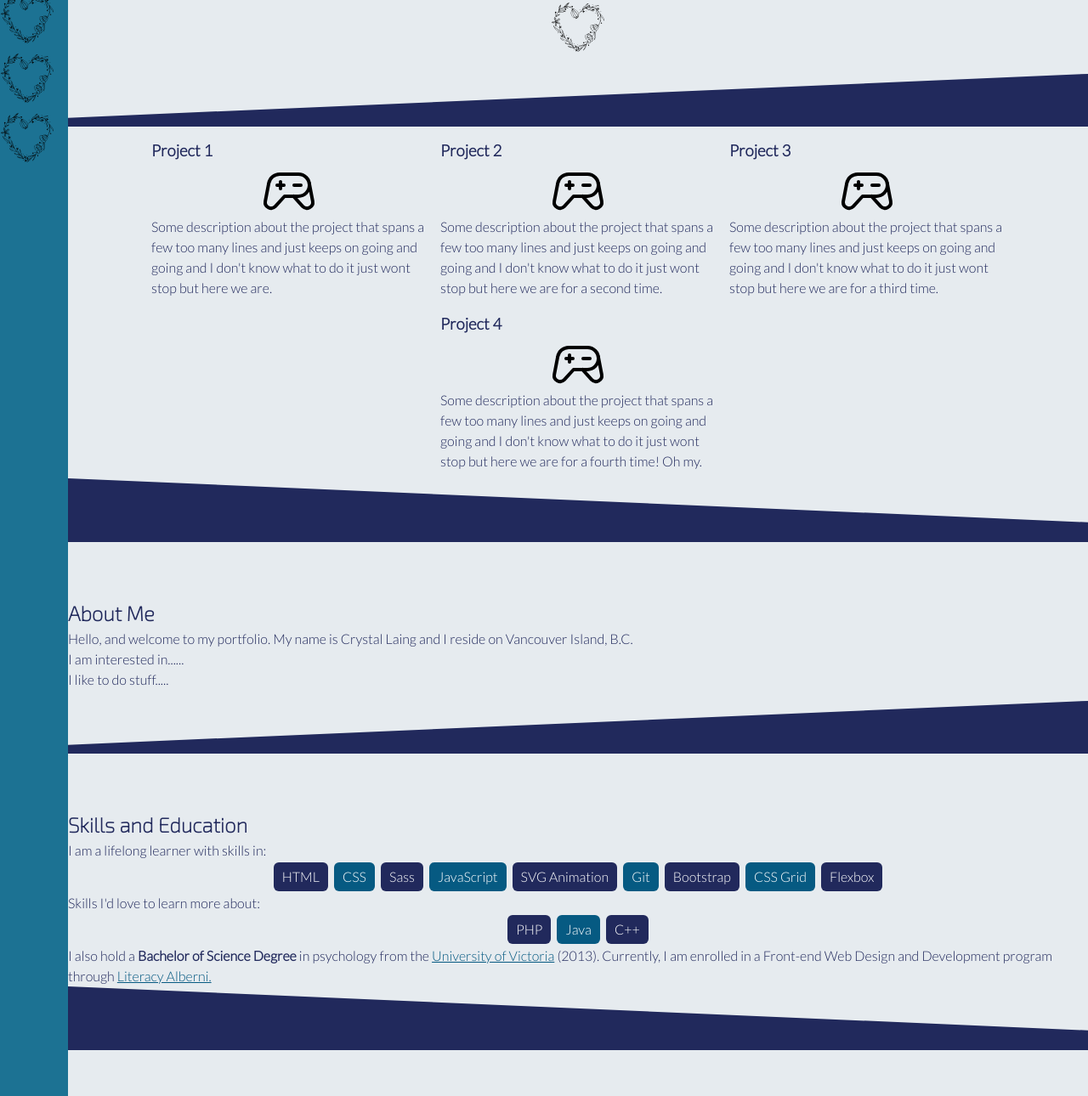
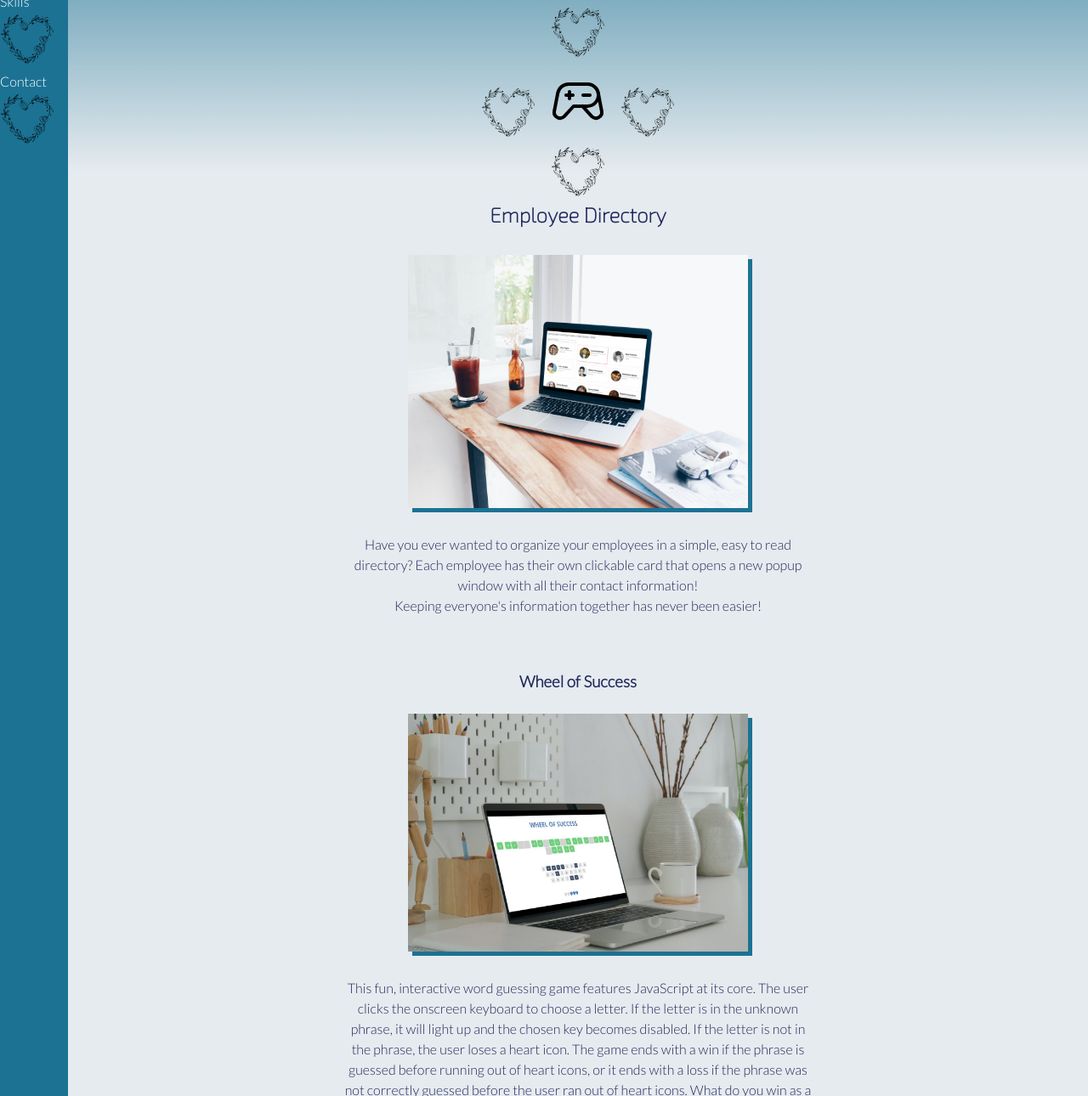
Before and after one commit to cmlaing/portfolio-project9, a plain HTML site: page index.html in a window 1280 px wide. Shown: the part 228-1518 px from the top of the page at 85% size. Drawn offline with Linux system fonts and the light colour scheme.

Commit message:
Mockups, Styles, Text Content
Added: mockup images, text content for bio and contact sections, left/right animations for portfolio cards, slide up animation for bio, skills, and contact. Style changes: centering, link styles, img sizes, jumbotron, section max-widths, overflow vertical and horz scroll bar hidden

```diff
--- a/css/styles.css
+++ b/css/styles.css
@@ -38,9 +38,19 @@ body {
 
 /* utilities */
 
+h1 {
+    color: white;
+}
+
 h2 {
     font-family: 'Exo 2', sans-serif;
     color: #21295c;
+    padding: 5px;
+}
+
+p {
+    padding: 5px;
+    margin: 2px;
 }
 
 /* links */
@@ -54,7 +64,27 @@ a:hover {
     color: white;
     background-color: rgba(28, 114, 147, 0.4);
     border-radius: 5px;
+    text-decoration: none;
 }
+
+nav a,
+nav a:visited,
+nav a:hover {
+    color: white;
+    text-decoration: none;
+}
+
+/* offset navigation target */
+
+
+
+a.offset {
+    display: block;
+    position: relative;
+    top: -350px;
+    visibility: hidden;
+}
+
 
 .right-align {
     text-align: right;
@@ -68,6 +98,11 @@ a:hover {
     height: 4rem;
     width: auto;
     cursor: zoom-in;
+}
+
+.project-img {
+    width: 200px;
+    height: auto;
 }
 
 
@@ -135,6 +170,17 @@ main {
 
 }
 
+.jumbotron {
+    background-image: linear-gradient(#1c7293, #e6ebef);
+    margin-top: 0;
+    text-align: center;
+
+}
+
+.jumbotron h1 {
+    margin: 0;
+}
+
 .welcome-images {
     display: flex;
     flex-wrap: nowrap;
@@ -166,18 +212,24 @@ main {
     padding: 0.5rem;
 }
 
-#bio {
+#bio,
+#skills,
+#contact {
+    text-align: center;
+    max-width: 700px;
+    margin: 0 auto;
 
 }
 
 /* Skills */
 
-#skills {
 
-}
 ul.skills {
     padding: 0;
     text-align: center;
+    max-width: 300px;
+    margin: 0 auto;
+    padding: 10px;
   }
 
   .skills li {
@@ -193,9 +245,7 @@ ul.skills {
     background: #21295c;
   }
 
-#contact {
 
-}
 
 footer {
     grid-area: footer;
@@ -219,6 +269,11 @@ Media Queries for Tablet and Desktop views
         width: calc(50% - 20px);
     }
 
+    .project-img {
+        width: 350px;
+        height: auto;
+    }
+
 }
 
 
@@ -229,7 +284,7 @@ Media Queries for Tablet and Desktop views
     .grid-container {
         display: grid;
         grid-template-columns: 80px 1fr; /* nav is 80px, main is 1fr */
-        grid-template-rows: 30px 1fr; /*header is 60px, rest is 1fr */
+        grid-template-rows: 30px 1fr; /*header is 30px, rest is 1fr */
         grid-template-areas: "head head"
                              "nav main"
                              "footer footer";
@@ -238,9 +293,12 @@ Media Queries for Tablet and Desktop views
 
     .header-container {
         width: 100%;
+        overflow-x: hidden;
     }
     main {
         width: 100%;
+        overflow-x: hidden;
+        overflow-y: hidden;
     }
 
 
@@ -252,7 +310,21 @@ Media Queries for Tablet and Desktop views
         justify-content: flex-start;
     }
 
+    .jumbotron {
+        height: 400px;
+    }
+
     .card {
-        width: calc(30% - 20px);
+        width: calc(50% - 20px);
+        height: auto;
+        margin: 20px;
+        text-align: center;
+
+    }
+    .project-img {
+        width: 400px;
+        height: auto;
+        box-shadow: 5px 5px #1c7293;
+        margin: 0 auto;
     }
 }
--- a/index.html
+++ b/index.html
@@ -23,18 +23,37 @@
 
 <header>
     <div class="header-container">
-    header stuff
+    Crystal Laing
     </div>
 </header>
     <!-- todo Navigation-->
 
     <nav>
-        navigation stuff
-        <a href="#top"><img src="img/Heart-Floral-Frame.svg" class="icon"></a>
-        <a href="#portfolio"><img src="img/Heart-Floral-Frame.svg" class="icon"></a>
-        <a href="#bio"><img src="img/Heart-Floral-Frame.svg" class="icon"></a>
-        <a href="#skills"><img src="img/Heart-Floral-Frame.svg" class="icon"></a>
-        <a href="#contact"><img src="img/Heart-Floral-Frame.svg" class="icon"></a>
+
+
+
+        <a href="#top">
+
+
+
+        <a href="#portfolio">
+            Portfolio
+            <img src="img/Heart-Floral-Frame.svg" class="icon"></a>
+
+
+        <a href="#bio">
+            Biography
+            <img src="img/Heart-Floral-Frame.svg" class="icon"></a>
+
+
+        <a href="#skills">
+            Skills
+            <img src="img/Heart-Floral-Frame.svg" class="icon"></a>
+
+
+        <a href="#contact">
+            Contact
+            <img src="img/Heart-Floral-Frame.svg" class="icon"></a>
 
 
 
@@ -46,7 +65,17 @@
 <!--todo Welcome Section-->
 
 <div id="welcome">
-    Welcome area with some cool JS to come
+    <div class="jumbotron">
+      <h1><em>Hello,</em> my name is Crystal</h1>
+      <p> Here is some text to fill up some space</p>
+      <p> Another paragraph like situation</p>
+      <p>To view my work, click the icons below or continue to scroll down the page.</p>
+      <p>Want to know more about me? Click the game controller or use the side
+          navigation to check out my bio!
+      </p>
+
+
+
     <div class="welcome-images">
 
     <img src="img/Heart-Floral-Frame.svg" class="icon">
@@ -58,59 +87,90 @@
     <img src="img/Heart-Floral-Frame.svg" class="icon">
     </div>
 
-
+</div>
 </div>
 <!--todo Portfolio Section-->
 
 
 
-<div style="overflow: hidden;">
-    <svg
-      preserveAspectRatio="none"
-      viewBox="0 0 1200 120"
-      xmlns="http://www.w3.org/2000/svg"
-      style="fill: #21295c; width: 125%; height: 75px; transform: rotate(180deg) scaleX(-1);"
-    >
-      <path d="M1200 120L0 16.48V0h1200v120z" />
-    </svg>
-  </div>
 
-<div id="portfolio" data-sal="slide-up">
+<div id="portfolio" class="offset">
 
 
-    <div class="card">
-        <h3>Project 1</h3>
-        <img src="img/game-controller.svg" class="icon">
-        <p>Some description about the project that spans a few too many lines
-            and just keeps on going and going and I don't know what to do it just
-            wont stop but here we are.
+    <div class="card" data-sal="slide-right">
+        <h2>Employee Directory</h2>
+        <br>
+        <img src="img/mockup_ed.jpg" class="project-img">
+        <br>
+        <p>
+            Have you ever wanted to organize your employees in a simple,
+            easy to read directory? Each employee has their own clickable card
+            that opens a new popup window with all their contact information!
+            <br>
+            Keeping everyone's information together has never been easier!
+
         </p>
+
+
     </div>
 
-    <div class="card">
-        <h3>Project 2</h3>
-        <img src="img/game-controller.svg" class="icon">
-        <p>Some description about the project that spans a few too many lines
-            and just keeps on going and going and I don't know what to do it just
-            wont stop but here we are for a second time.
+    <br>
+    <div class="card" data-sal="slide-left">
+        <h3>Wheel of Success </h3>
+        <br>
+        <img src="img/mockup_wheel.jpg" class="project-img">
+        <br>
+        <p>
+            This fun, interactive word guessing game features JavaScript at its core.
+            The user clicks the onscreen keyboard to choose a letter. If the letter is in
+            the unknown phrase, it will light up and the chosen key becomes disabled.
+            If the letter is not in the phrase, the user loses a heart icon.
+            The game ends with a win if the phrase is guessed before running out of heart icons,
+            or it ends with a loss if the phrase was not correctly guessed before the user
+            ran out of heart icons.
+            What do you win as a prize? Some might say it is of the cute and cuddly variety...
+            Play to find out more.
         </p>
+
     </div>
 
-    <div class="card">
-            <h3>Project 3</h3>
-            <img src="img/game-controller.svg" class="icon">
-            <p>Some description about the project that spans a few too many lines
-                and just keeps on going and going and I don't know what to do it just
-                wont stop but here we are for a third time.
+    <br>
+    <div class="card" data-sal="slide-right">
+
+            <h2>Web App</h2>
+            <br>
+            <img src="img/mockup_webapp.jpg" class="project-img">
+            <br>
+            <p>
+                Do you want to display some important graphs and/or charts in a stylized,
+                easy to read manner? This mobile-first responsive website does just that.
+                Each line chart, bar chart, and donut chart uses several data sets to display
+                the information in a clear and concise way. The line chart even dynamically
+                changes the displayed information based on what setting is chosen (Daily, Hourly, etc).
+                Furthermore, the use of local storage saves settings on the screen that the user inputs,
+                using toggle switches and a drop down timezone menu. Some fun JavaScript is also at play
+                with a notification menu and alert banner.
             </p>
     </div>
 
-    <div class="card">
-        <h3>Project 4</h3>
-        <img src="img/game-controller.svg" class="icon">
-        <p>Some description about the project that spans a few too many lines
-            and just keeps on going and going and I don't know what to do it just
-            wont stop but here we are for a fourth time! Oh my.
+    <br>
+    <div class="card" data-sal="slide-left">
+        <h2>Web Style Guide</h2>
+        <br>
+        <img src="img/mockup_webstyle.jpg" class="project-img">
+        <br>
+        <p>
+            Are you a fan of Sass? This well organized project demonstrates the power of Sass!
+            As a companion to Cascading Style Sheets (CSS), Sass helps implement these styles in
+            a modular format. Although this project is on the smaller side, a larger project with
+            multiple team members would benefit from such a modular approach like Sass.
+            Each section has been broken down into three subcategories: base, components, and utilities.
+            The Base section includes things like typography and normalizing style sheets for a level
+            playing field. The Utilities includes variables and mixins - repeatable code to "mix into"
+            your regular style sheets. Finally, the Components section includes bits and pieces that
+            make up your website like buttons, form, the overall grid, navigation, and media
+            queries. It may sound like a bit to take in, but it is actually quite straight-forward
+            and a very useful tool to be familiar with.
         </p>
     </div>
 
@@ -118,44 +178,42 @@
 </div>
 <!--todo Bio Section-->
 
-<div style="overflow: hidden;">
-    <svg
-      preserveAspectRatio="none"
-      viewBox="0 0 1200 120"
-      xmlns="http://www.w3.org/2000/svg"
-      style="fill: #21295c; width: 125%; height: 75px; transform: rotate(180deg);"
-    >
-      <path d="M1200 120L0 16.48V0h1200v120z" />
-    </svg>
-  </div>
 
 
-<div id="bio" data-sal="slide-up">
+
+<div id="bio" data-sal="slide-up" class="offset">
     <div class="skew-r"> </div>
+
     <h2>About Me</h2>
+    <img src="img/game-controller.svg" class="icon center-icon">
     <p>
         Hello, and welcome to my portfolio. My name is Crystal Laing
         and I reside on Vancouver Island, B.C.
     </p>
-    <p> I am interested in......</p>
-    <p>I like to do stuff.....</p>
+    <p> I am interested in making beautiful and functional websites.
+        Learning is one of my passions and I love how the tech field offers so many
+        avenues for continued learning. Whether it is designing websites or filtering through
+        back-end server code, there is always something new to explore. Aside from web design
+        and development, I am also intrigued by cyber security.
+    </p>
+    <p>Aside from the web, I have a strong interest in video games, cooking, and gardening.
+        Some of my favorite games include the Final Fantasy series, Fallout: New Vegas and Fallout 4,
+        Skyrim, and No Man's Sky, to name a few. I try to cook something new each week, but I do
+        have my favorites such as Thai green chicken curries, Indian curries, German cuisine,
+        and Asian delights like teriyaki stirfries or sesame chicken. To keep up with my food
+        hobby, I also have a garden of various vegetables along with blueberries, strawberries,
+        and Santa Rosa plums. A perfect day to me includes some productivity, gathering bounty
+        from the garden, cooking a wonderful meal, and then gaming out with my boyfriend (with snacks,
+        of course).
+    </p>
 </div>
 
 
 <!--todo Skills Section-->
-<div style="overflow: hidden;">
-    <svg
-      preserveAspectRatio="none"
-      viewBox="0 0 1200 120"
-      xmlns="http://www.w3.org/2000/svg"
-      style="fill: #21295c; width: 125%; height: 75px; transform: rotate(180deg) scaleX(-1);"
-    >
-      <path d="M1200 120L0 16.48V0h1200v120z" />
-    </svg>
-  </div>
 
 
-<div id="skills" data-sal="slide-up">
+
+<div id="skills" data-sal="slide-up" class="offset">
     <div class="skew-l"> </div>
     <h2>Skills and Education</h2>
 
@@ -188,21 +246,18 @@
 
 </div>
 <!--todo Contact Section-->
-<div style="overflow: hidden;">
-    <svg
-      preserveAspectRatio="none"
-      viewBox="0 0 1200 120"
-      xmlns="http://www.w3.org/2000/svg"
-      style="fill: #21295c; width: 125%; height: 75px; transform: rotate(180deg);"
-    >
-      <path d="M1200 120L0 16.48V0h1200v120z" />
-    </svg>
-  </div>
 
-<div id="contact" data-sal="slide-up">
+
+<div id="contact" data-sal="slide-up" class="offset">
     <div class="skew-r"> </div>
     <h2>Contact Me</h2>
-    <p>The best way to contact me is through email...</p>
+    <p>The best way to contact me is through email: <strong>email@email.com</strong></p>
+    <p>Call or text: 555-555-5555</p>
+    <p>Or send a letter, <br>
+    Crystal Laing <br>
+    123 Street Address <br>
+    City Name, Postal Code <br>
+    Canada</p>
 </div>
 
 
--- a/js/app.js
+++ b/js/app.js
@@ -17,5 +17,5 @@
 ==================================================================*/
 
 
-/* slide-up animation for each section */
+/* slide animation for each section */
 sal();
```
Also changed, not shown: img/mockup_ed.jpg (added), img/mockup_webapp.jpg (added), img/mockup_webstyle.jpg (added), img/mockup_wheel.jpg (added), img/webapp.png (added), img/wheelofsuccess.png (added), 2 other files.
